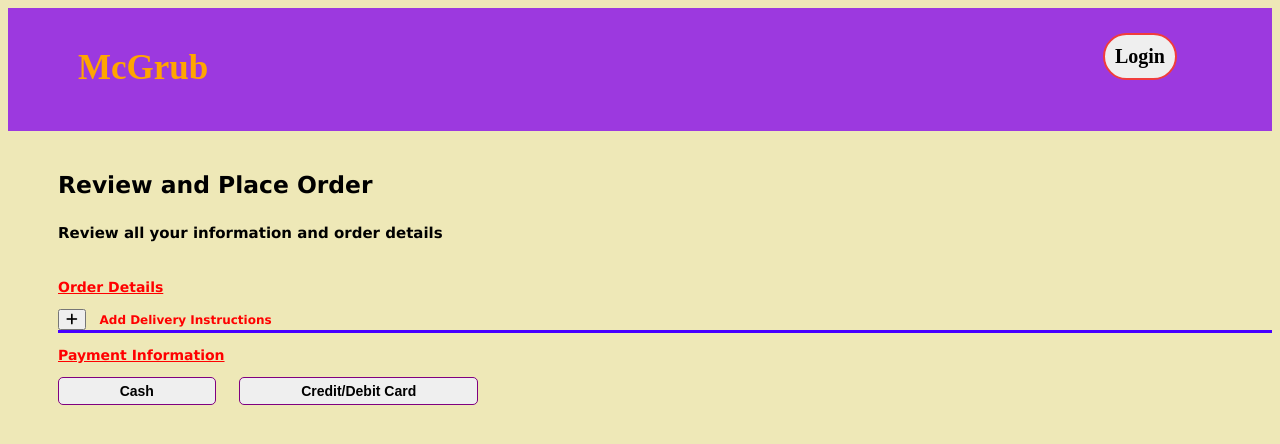
After one commit to mabdelmenam/Restaurant-Webpage, a Flask app: page /checkout in a window 1280 px wide. The commit adds this page. Shown: the top 444 px of the page. Run offline with Flask 2, Linux system fonts and the light colour scheme; data that the repository does not hold is empty; some libraries are stand-ins or nearby versions.

Commit message:
Began Checkout Page User data pulled from database for view, HTML and CSS in progress

```diff
--- /dev/null
+++ b/python_wsgi/static/css/checkout.css
@@ -0,0 +1,49 @@
+/*ORDER RELATED*/
+#checkout-title {
+    font-size: 20px;
+    margin-top: 20px;
+    margin-left: 50px;
+    font-family: Verdana;
+}
+#order-details{
+    margin-left:50px;
+    font-size:12px;
+    font-family: Verdana;
+}
+.titles{
+    font-size:14px;
+    color: red;
+    font-weight: bold;
+    text-decoration:underline;
+}
+#del-ins{
+    display: inline;
+    margin-left: 10px;
+    color: red;
+}
+#del-ins-text{
+    display:none;
+    width: 460px;
+    height:90px;
+}
+#seperator{
+  border-bottom: 3px solid #4700ff;
+  font-size: 11px;
+}
+/*ORDER RELATED END*/
+/*PAYMENT START*/
+.payment-btns {
+    font-weight: bold;
+    font-size: 14px;
+    padding-left: 5%;
+    padding-bottom: 5px;
+    padding-top: 5px;
+    padding-right: 5%;
+    text-decoration: none;
+    border: 1px solid purple;
+    border-radius: 5px;
+}
+.payment-btns:focus{
+    color: #fbfbfb;
+    background-color:#000000;
+}
--- a/python_wsgi/static/css/design.css
+++ b/python_wsgi/static/css/design.css
@@ -149,4 +149,7 @@ tr td:not(:first-child){
     margin-top:3%;
     margin-bottom: 2%;
 }
+#dropdown-btn:hover{
+  cursor: pointer;
+}
 /*END DROPDOWN*/
--- a/python_wsgi/static/js/checkout.js
+++ b/python_wsgi/static/js/checkout.js
@@ -1,3 +1,27 @@
 function checkout() {
+    //AJAX PORTION
+    var file = "http://localhost:8000/json_test";
+    var xhttp = new XMLHttpRequest();
 
+    xhttp.onreadystatechange = function () {
+        if (this.readyState == 4 && this.status == 200) {
+            var info = document.getElementById('order-details');
+
+            var parser = new DOMParser();
+            var xmlDoc = parser.parseFromString(this.responseText, "text/html"); //getting page from response text
+            var info2 = xmlDoc.getElementById('order-details');
+
+            info.innerHTML = info2.innerHTML;
+            console.log('After: ', info.innerHTML);
+        }
+    };
+
+    xhttp.open("GET", file, true);
+    xhttp.send();
 }
+function del_button() {
+    var deliveryIns = document.getElementById("del-ins-text");
+    var y = deliveryIns.style.display = 'block';
+    deliveryIns.classList.toggle(y);
+}
+window.onload = checkout();
--- a/python_wsgi/static/js/login.js
+++ b/python_wsgi/static/js/login.js
@@ -46,6 +46,8 @@ function login(id) {
     window.location.replace("http://localhost:8000");
   } else if (id == "sign-up-btn") {
     window.location.replace("http://localhost:8000/signup");
+  } else if (id == "dropdown-btn") {
+    window.location.replace("http://localhost:8000/checkout");
   }
 }
 
--- /dev/null
+++ b/python_wsgi/templates/checkout.html
@@ -0,0 +1,55 @@
+<!DOCTYPE html>
+<html>
+
+<head>
+    <meta charset="utf-8" />
+    <meta name="viewport" content="width=device-width, initial-scale=1" />
+    <title>McGrub</title>
+
+    <link rel="shortcut icon" href="{{url_for('static', filename='favicon.ico') }}">
+    <link rel="stylesheet" href="http://localhost:8000/static/css/checkout.css" />
+    <link rel="stylesheet" href="http://localhost:8000/static/css/design.css" />
+    <link rel="stylesheet" href="http://localhost:8000/static/css/menu.css" />
+
+    <script async src="https://kit.fontawesome.com/dbb9f1c4b3.js"></script>
+    <script async src="http://localhost:8000/static/js/checkout.js"></script>
+    <script async src="http://localhost:8000/static/js/login.js"></script>
+</head>
+
+<body>
+    <div class="header">
+        <h1 id="title" onclick="login(id)">McGrub</h1>
+        {% if session.logged_in %}
+        <button id="login" onclick="logout()">Logout</button>
+        {% else %}
+        <button id="login" onclick="login(id)">Login</button>
+        {% endif %}
+    </div>
+    <div id="checkout-title">
+        <h3 style="margin-bottom:5px;">Review and Place Order</h3>
+        <h5 style="font-size:15px;margin-bottom:3%;">Review all your information and order details</h5>
+    </div>
+    <div id="order-details">
+        <h3 class="titles">Order Details</h3>
+        {% for i in info %}
+        <h4 id="info" style="display:inline-block; margin-bottom:0;">{{i.0}}</h4>
+        <h4 id="info" style="display:inline-block; margin-bottom:0">{{i.1}}</h4>
+        <h4 id="info">{{i.2}}</h4>
+        <h4 id="info">{{i.3}}</h4>
+        <h4 id="info">{{i.4}}</h4>
+        {% endfor %}
+        <button id="ins-btn" onclick='del_button()'><i class="fa fa-plus"></i></button>
+        <h4 id="del-ins">Add Delivery Instructions</h4>
+        <textarea id="del-ins-text" placeholder="Delivery Instructions"></textarea>
+
+        <div id="seperator"></div>
+        <div id="payment">
+            <h3 class="titles">Payment Information</h3>
+            <button id="cash" class="payment-btns">Cash</button>
+            <button id="card" class="payment-btns" style="margin-left:20px;">Credit/Debit Card</button>
+        </div>
+    </div>
+
+</body>
+
+</html>
--- a/python_wsgi/templates/menu.html
+++ b/python_wsgi/templates/menu.html
@@ -49,7 +49,7 @@
         <h5 id="dropdown-subtotal">Items Subtotal:</h5>
         <h5 style="float:right" id="subtotal-value">{{subtotal}}</h5>
         <div id="line-under-table"></div>
-        <button id="dropdown-btn" onclick="checkout()">Proceed to Checkout</button>
+        <button id="dropdown-btn" onclick="login(id)">Proceed to Checkout</button>
       </div>
     </div>
 
--- a/python_wsgi/views.py
+++ b/python_wsgi/views.py
@@ -33,6 +33,10 @@ def desserts():
 @app.route('/entrees')#Entrees Page
 def entrees():
     return render_template('entrees.html')
+
+@app.route('/checkout')#Checkout Page
+def checkout():
+    return render_template('checkout.html')
 
 @app.route('/loginPage')#Login Page
 def loginPage():
@@ -76,6 +80,17 @@ def json_test():
         cur.close()
         valid['valid'] = 1
         return jsonify(valid)
+
+    elif request.method == 'GET':
+        cur = my_mysql.connection.cursor()
+        #print("Username: ", session.get('username'), file=sys.stderr)
+        cur.execute("SELECT firstName,lastName,home_address,zipcode,pnumber  FROM users WHERE username=%s", [session.get('username')])
+        info = cur.fetchall()
+
+        my_mysql.connection.commit()
+        cur.close()
+
+        return render_template('checkout.html', info = info)
     return '<h1>Success</h1>'
 
 @app.route('/login_validate', methods=['GET', 'POST'])
```
